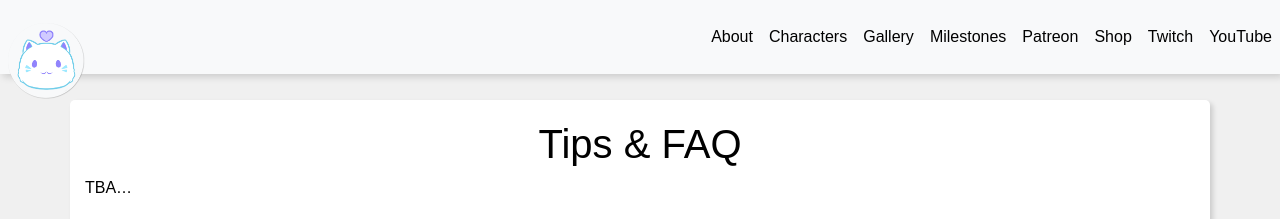
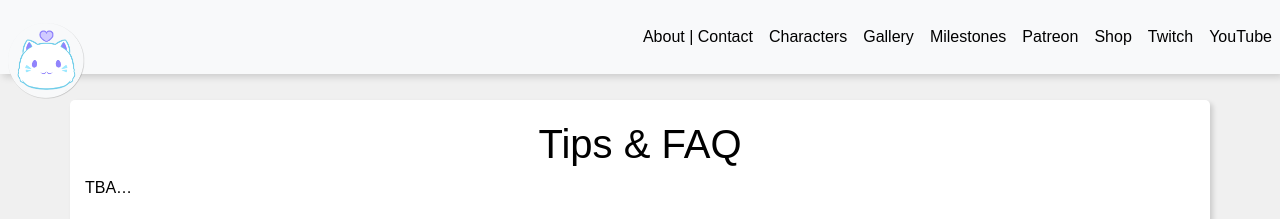
Before and after one commit to DeviCatOutlet/devicatoutlet.github.io, a Jekyll site: the page built from tipsfaq.md, in a window 1280 px wide. Shown: the top 219 px of the page. Built offline with Jekyll 4.4.1, drawn with Linux system fonts in a browser that asks for light colours; our own code applies the rules of GitHub Pages for plain Markdown files.

Commit message:
Update about link
Update about link to include "about | contact"

```diff
--- a/_config.yml
+++ b/_config.yml
@@ -1,6 +1,6 @@
 nav:
 
-- About
+- About | Contact: https://devicatoutlet.com/about
 - Characters
 - Gallery
 - Milestones
```
